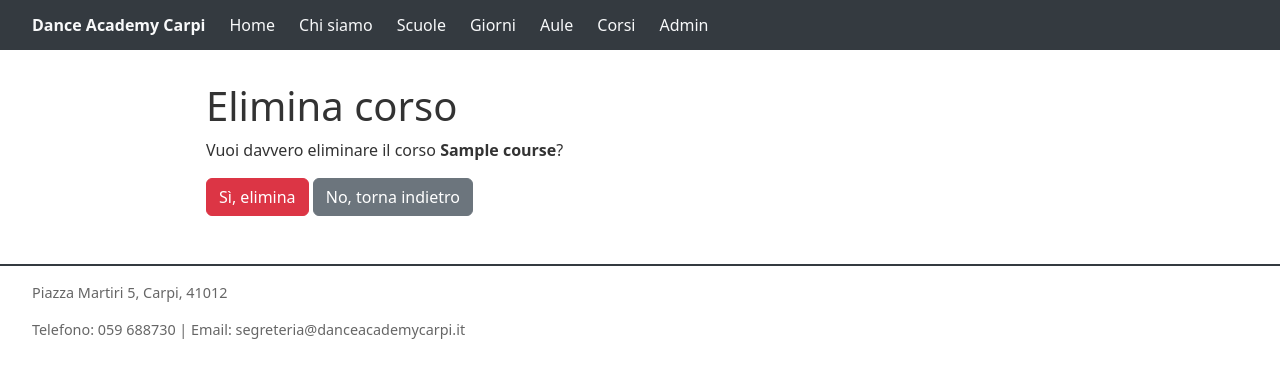
After one commit to NicoloSimonini-Itsolivetti/progetto-dance-school, a Django app: page /configurazione/corsi/1/elimina/ in a window 1280 px wide. The commit adds this page. Shown: the top 378 px of the page. Run offline with Django 5.2, Linux system fonts and the light colour scheme; tables that the repository leaves empty hold one stand-in row (values such as "Sample post").

Commit message:
aggiunta eliminazione corsi

```diff
--- /dev/null
+++ b/school/templates/school/course_confirm_delete.html
@@ -0,0 +1,11 @@
+{% extends "base.html" %}
+{% block title %}Elimina Corso{% endblock %}
+{% block content %}
+    <h1>Elimina corso</h1>
+    <p>Vuoi davvero eliminare il corso <strong>{{ object.subject }}</strong>?</p>
+    <form method="post">
+        {% csrf_token %}
+        <button type="submit" class="btn btn-danger">Sì, elimina</button>
+        <a href="{% url 'course_list' %}" class="btn btn-secondary">No, torna indietro</a>
+    </form>
+{% endblock %}
--- a/school/templates/school/course_detail.html
+++ b/school/templates/school/course_detail.html
@@ -7,3 +7,8 @@
     <p><strong>Aula:</strong> {{ object.classroom }}</p>
     <p><strong>Scuola:</strong> {{ object.school }}</p>
 {% endblock %}
+{% block detail-actions %}
+    <a href="{% url 'course_update' object.pk %}" class="btn btn-warning mt-3">Modifica</a>
+    <a href="{% url 'course_delete' object.pk %}" class="btn btn-danger mt-3">Elimina</a>
+    <a href="{% url 'course_list' %}" class="btn btn-outline-secondary mt-3">Torna alla lista</a>
+{% endblock %}
--- a/school/templates/school/course_list.html
+++ b/school/templates/school/course_list.html
@@ -6,6 +6,7 @@
     <th>Ora</th>
     <th>Aula</th>
     <th>Scuola</th>
+    <th></th>
     <th></th>
     <th></th>
 {% endblock %}
@@ -19,6 +20,7 @@
             <td>{{ corso.school.name }}</td>
             <td><a href="{% url 'course_detail' corso.pk %}">Dettagli</a></td>
             <td><a href="{% url 'course_update' corso.pk %}">Modifica</a></td>
+            <td><a href="{% url 'course_delete' corso.pk %}">Elimina</a></td>
         </tr>
     {% endfor %}
 {% endblock %}
--- a/school/urls.py
+++ b/school/urls.py
@@ -10,4 +10,5 @@ urlpatterns = [
     path("corsi/<int:pk>/", views.CourseDetailView.as_view(), name="course_detail"),
     path("corsi/nuovo/", views.CourseCreateView.as_view(), name="course_create"),
     path("corsi/<int:pk>/modifica/", views.CourseUpdateView.as_view(), name="course_update"),
+    path("corsi/<int:pk>/elimina/", views.CourseDeleteView.as_view(), name="course_delete"),
 ]
--- a/school/views.py
+++ b/school/views.py
@@ -1,5 +1,5 @@
 from django.urls import reverse_lazy
-from django.views.generic import ListView, DetailView, CreateView, UpdateView
+from django.views.generic import ListView, DetailView, CreateView, UpdateView, DeleteView
 from school.models import DayOfTheWeek, Classroom, Course
 
 
@@ -37,3 +37,8 @@ class CourseUpdateView(UpdateView):
     model = Course
     fields = ["subject", "starting_hour", "day_of_the_week", "classroom", "school"]
     success_url = reverse_lazy("course_list")
+
+
+class CourseDeleteView(DeleteView):
+    model = Course
+    success_url = reverse_lazy("course_list")
```
